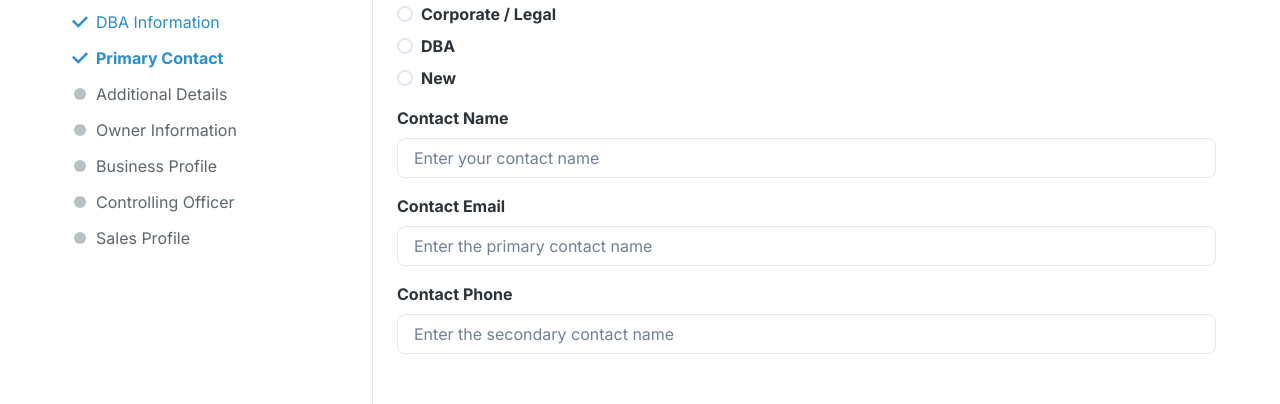
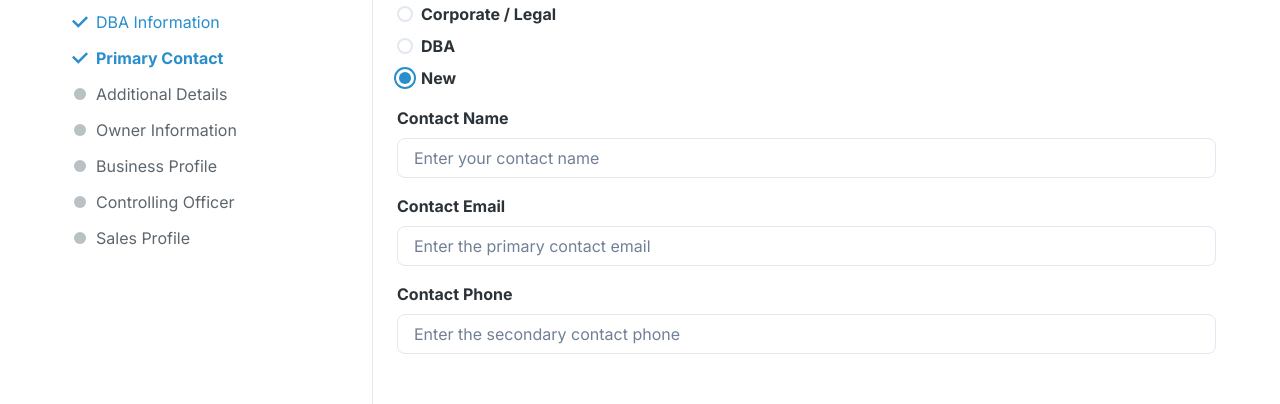
Before and after one commit to Elkinssm/forms-project, a React (Vite) app: page / in a window 1280 px wide. Both pictures are taken after a click on the item "Primary Contact". Shown: the part 175-579 px from the top of the page. Built offline with nearby package versions, Linux system fonts and the light colour scheme.

Commit message:
copia informacion entre formularios

```diff
--- a/src/components/Sidebar/SidebarAlter.tsx
+++ b/src/components/Sidebar/SidebarAlter.tsx
@@ -31,6 +31,7 @@ interface FormData {
 const Sidebar: React.FC<SidebarProps> = ({ children }) => {
   const [selectedPage, setSelectedPage] = useState<number>(0);
   const [formData, setFormData] = useState<FormData>({});
+  const [formDataAll, setFormDataAll] = useState<FormData>({});
   const [direction, setDirection] = useState<"next" | "back">("next");
   const [isFirstRender, setIsFirstRender] = useState<boolean>(true);
   const totalSteps = React.Children.count(children);
@@ -56,6 +57,7 @@ const Sidebar: React.FC<SidebarProps> = ({ children }) => {
 
   const handleDataChange = (data: FormData) => {
     setFormData((prevData) => ({ ...prevData, ...data }));
+    setFormDataAll((prevData) => ({ ...prevData, ...data }));
   };
 
   const progressValue = ((selectedPage + 1) / totalSteps) * 100;
@@ -191,6 +193,7 @@ const Sidebar: React.FC<SidebarProps> = ({ children }) => {
                     onDataChange: handleDataChange,
                     formData: formData,
                     formRef: formRef,
+                    formDataAll: formData,
                     // No sobreescribir title o description aquí
                   })}
                 </motion.div>
--- a/src/components/YourBusiness/ContactInformationForm/ContactInformationForm.tsx
+++ b/src/components/YourBusiness/ContactInformationForm/ContactInformationForm.tsx
@@ -1,4 +1,4 @@
-import React from "react";
+import React, { useEffect } from "react";
 import { useForm, SubmitHandler } from "react-hook-form";
 import {
   Box,
@@ -12,25 +12,26 @@ import {
 } from "@chakra-ui/react";
 import { zodResolver } from "@hookform/resolvers/zod";
 import { z } from "zod";
+import AllDataForm from "../../../utils/AllDataForm";
 
 //TODO si se selecciona corporate/Legal se debe copiar la info, igual si es DBA, si dice New, si es nuevo el registro
 const schema = z.object({
   contactInformationContact: z
     .string()
     .min(1, "The contact information must be at least 1 characters long"),
-  contactInformationPrimaryName: z
+  contactInformationEmail: z
     .string()
     .min(
       6,
       "The Contact Information Primary Name must be at least 6 characters long"
     ),
-  contactInformationSecondaryName: z
+  contactInformationPhone: z
     .string()
     .min(
       6,
       "The Contact Information Secondary Name must be at least 6 characters long"
     ),
-  aditionalDetailsMailing: z
+  useInformationFrom: z
     .string()
     .min(1, "You must select a mailing option"),
 });
@@ -45,6 +46,7 @@ interface ContactInformationFormFormProps {
   onDataChange?: (data: BusinessDataForm) => void;
   formData?: BusinessDataForm;
   formRef?: React.RefObject<HTMLFormElement>;
+  formDataAll?: AllDataForm;
 }
 
 const ContactInformationForm: React.FC<ContactInformationFormFormProps> = ({
@@ -52,21 +54,53 @@ const ContactInformationForm: React.FC<ContactInformationFormFormProps> = ({
   onDataChange,
   formData = {
     contactInformationContact: "",
-    contactInformationPrimaryName: "",
-    contactInformationSecondaryName: "",
-    aditionalDetailsMailing: "corporate",
+    contactInformationEmail: "",
+    contactInformationPhone: "",
+    useInformationFrom: "new",
   },
   formRef,
+  formDataAll,
 }) => {
   const {
     register,
     handleSubmit,
     formState: { errors },
-    // reset,
+    reset,
+    watch,
   } = useForm<BusinessDataForm>({
     resolver: zodResolver(schema),
     defaultValues: formData,
   });
+
+  const useInformationFrom = watch("useInformationFrom"); // Watch for changes in the radio buttons
+
+  useEffect(() => {
+    if (useInformationFrom === "corporate") {
+      // Copiar información de Corporate / Legal
+      reset({
+        contactInformationContact: formDataAll?.corpLegalName,
+        contactInformationEmail: formDataAll?.corpLegalEmail,
+        contactInformationPhone: formDataAll?.corpLegalPhone,
+        useInformationFrom: "corporate",
+      });
+    } else if (useInformationFrom === "bda") {
+      // Copiar información de DBA
+      reset({
+        contactInformationContact: formDataAll?.merchName,
+        contactInformationEmail: formDataAll?.merchEmail,
+        contactInformationPhone: formDataAll?.merchPhone,
+        useInformationFrom: "bda",
+      });
+    } else if (useInformationFrom === "new") {
+      // Limpiar el formulario para capturar nueva información
+      reset({
+        contactInformationContact: "",
+        contactInformationEmail: "",
+        contactInformationPhone: "",
+        useInformationFrom: "new",
+      });
+    }
+  }, [useInformationFrom, reset]);
 
   const onSubmit: SubmitHandler<BusinessDataForm> = (data) => {
     console.log(data);
@@ -76,24 +110,24 @@ const ContactInformationForm: React.FC<ContactInformationFormFormProps> = ({
 
   return (
     <Box as="form" onSubmit={handleSubmit(onSubmit)} ref={formRef}>
-      <FormControl mb={4} isInvalid={!!errors.aditionalDetailsMailing}>
+      <FormControl mb={4} isInvalid={!!errors.useInformationFrom}>
         <FormLabel>Use information</FormLabel>
-        <RadioGroup value={formData.aditionalDetailsMailing}>
+        <RadioGroup value={formData.useInformationFrom} defaultValue='new'>
           <Stack direction="column">
-            <Radio value="corporate" {...register("aditionalDetailsMailing")}>
+            <Radio value="corporate" {...register("useInformationFrom")}>
               Corporate / Legal
             </Radio>
-            <Radio value="bda" {...register("aditionalDetailsMailing")}>
+            <Radio value="bda" {...register("useInformationFrom")}>
               DBA
             </Radio>
-            <Radio value="new" {...register("aditionalDetailsMailing")}>
+            <Radio value="new" {...register("useInformationFrom")}>
               New
             </Radio>
           </Stack>
         </RadioGroup>
-        {errors.aditionalDetailsMailing && (
+        {errors.useInformationFrom && (
           <Text color="semantic.error.DEFAULT">
-            {errors.aditionalDetailsMailing.message}
+            {errors.useInformationFrom.message}
           </Text>
         )}
       </FormControl>
@@ -111,45 +145,38 @@ const ContactInformationForm: React.FC<ContactInformationFormFormProps> = ({
           </Text>
         )}
       </FormControl>
-      <FormControl mb={4} isInvalid={!!errors.contactInformationPrimaryName}>
-        <FormLabel htmlFor="contactInformationPrimaryName">
+      <FormControl mb={4} isInvalid={!!errors.contactInformationEmail}>
+        <FormLabel htmlFor="contactInformationEmail">
           Contact Email
         </FormLabel>
         <Input
-          id="contactInformationPrimaryName"
+          id="contactInformationEmail"
           type="text"
-          placeholder="Enter the primary contact name"
-          {...register("contactInformationPrimaryName")}
+          placeholder="Enter the primary contact email"
+          {...register("contactInformationEmail")}
         />
-        {errors.contactInformationPrimaryName && (
+        {errors.contactInformationEmail && (
           <Text color="semantic.error.DEFAULT">
-            {errors.contactInformationPrimaryName.message}
+            {errors.contactInformationEmail.message}
           </Text>
         )}
       </FormControl>
-      <FormControl mb={4} isInvalid={!!errors.contactInformationSecondaryName}>
-        <FormLabel htmlFor="contactInformationSecondaryName">
+      <FormControl mb={4} isInvalid={!!errors.contactInformationPhone}>
+        <FormLabel htmlFor="contactInformationPhone">
           Contact Phone
         </FormLabel>
         <Input
-          id="contactInformationSecondaryName"
+          id="contactInformationPhone"
           type="text"
-          placeholder="Enter the secondary contact name"
-          {...register("contactInformationSecondaryName")}
+          placeholder="Enter the secondary contact phone"
+          {...register("contactInformationPhone")}
         />
-        {errors.contactInformationSecondaryName && (
+        {errors.contactInformationPhone && (
           <Text color="semantic.error.DEFAULT">
-            {errors.contactInformationSecondaryName.message}
+            {errors.contactInformationPhone.message}
           </Text>
         )}
       </FormControl>
-
-      {/* TODO Add email and phone for primary and secondary contact name */}
-      {/* colocar checkbox para copiar Legal or DBE
-      same as legal
-      same as DBE
-      New information
-      */}
     </Box>
   );
 };
--- a/src/components/YourBusiness/CorporateAddressForm/CorporateAddressForm.tsx
+++ b/src/components/YourBusiness/CorporateAddressForm/CorporateAddressForm.tsx
@@ -15,6 +15,7 @@ import { zodResolver } from "@hookform/resolvers/zod";
 import { z } from "zod";
 import InputMask from "react-input-mask";
 import ZipInput from "../../FormComponents/ZipInputField";
+import AllDataForm from '../../../utils/AllDataForm';
 
 const schema = z.object({
   corpLegalFedTaxId: z
@@ -39,6 +40,8 @@ const schema = z.object({
 
 type BusinessDataForm = z.infer<typeof schema>;
 
+
+
 interface CorporateAddressFormProps {
   title: string;
   description?: string;
@@ -47,6 +50,7 @@ interface CorporateAddressFormProps {
   onDataChange?: (data: BusinessDataForm) => void;
   formData?: BusinessDataForm;
   formRef?: React.RefObject<HTMLFormElement>;
+  formDataAll?: AllDataForm;
 }
 
 const CorporateAddressForm: React.FC<CorporateAddressFormProps> = ({
@@ -64,6 +68,7 @@ const CorporateAddressForm: React.FC<CorporateAddressFormProps> = ({
     controllerOfficerIsOwner: false,
   },
   formRef,
+  formDataAll,
 }) => {
   const theme = useTheme();
   const {
--- /dev/null
+++ b/src/utils/AllDataForm.tsx
@@ -0,0 +1,24 @@
+type AllDataForm = {
+    corpLegalState: string;
+    corpLegalPhone: string;
+    corpLegalEmail: string;
+    corpLegalZip: string;
+    corpLegalCity: string;
+    corpLegalAddress: string;
+    corpLegalName: string;
+    controllerOfficerIsOwner: boolean;
+
+    merchDBAName:string;
+    merchName:string;
+    merchAddress: string;
+    merchCity:string;
+    merchState: string;
+    merchZip:string;
+    merchPhone:string;
+    yearsInBusiness: number;
+    merchEmail:string;
+
+
+  }
+
+  export default AllDataForm;
```
Also changed, not shown: src/components/YourBusiness/CompanyInformationForm/CompanyInformationForm.tsx (+26 -1 lines).
